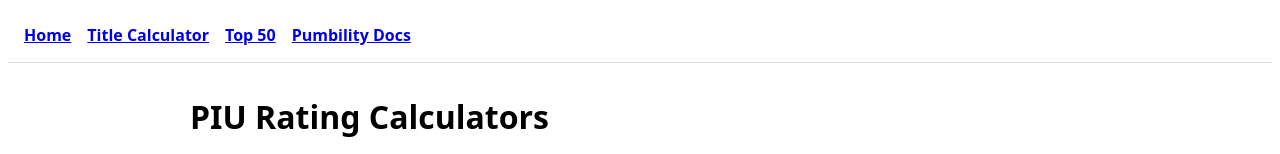
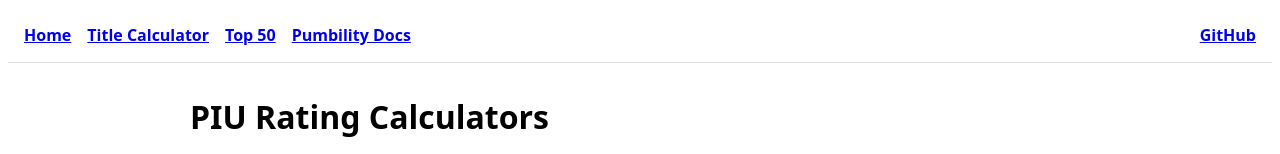
Before and after one commit to stickwarslit/phx2-web-rating-calculator, a Svelte app: page / in a window 1280 px wide. Shown: the top 154 px of the page. Built offline with nearby package versions, Linux system fonts and the light colour scheme.

Commit message:
add repo link

```diff
--- a/src/App.svelte
+++ b/src/App.svelte
@@ -16,10 +16,13 @@
 </script>
 
 <nav>
-  <a href="#/">Home</a>
-  <a href="#/pumbility">Title Calculator</a>
-  <a href="#/top50">Top 50</a>
-  <a href="#/pumbility-calculation">Pumbility Docs</a>
+  <div class="nav-links">
+    <a href="#/">Home</a>
+    <a href="#/pumbility">Title Calculator</a>
+    <a href="#/top50">Top 50</a>
+    <a href="#/pumbility-calculation">Pumbility Docs</a>
+  </div>
+  <a class="github-link" href="https://github.com/stickwarslit/phx2-web-rating-calculator" target="_blank" rel="noopener noreferrer">GitHub</a>
 </nav>
 
 <svelte:component this={page} />
@@ -27,13 +30,24 @@
 <style>
   nav {
     display: flex;
+    justify-content: space-between;
+    align-items: center;
     gap: 1rem;
     padding: 1rem;
     border-bottom: 1px solid #ddd;
     font-family: system-ui, sans-serif;
   }
 
+  .nav-links {
+    display: flex;
+    gap: 1rem;
+  }
+
   nav a {
     font-weight: 600;
   }
+
+  .github-link {
+    white-space: nowrap;
+  }
 </style>
```
